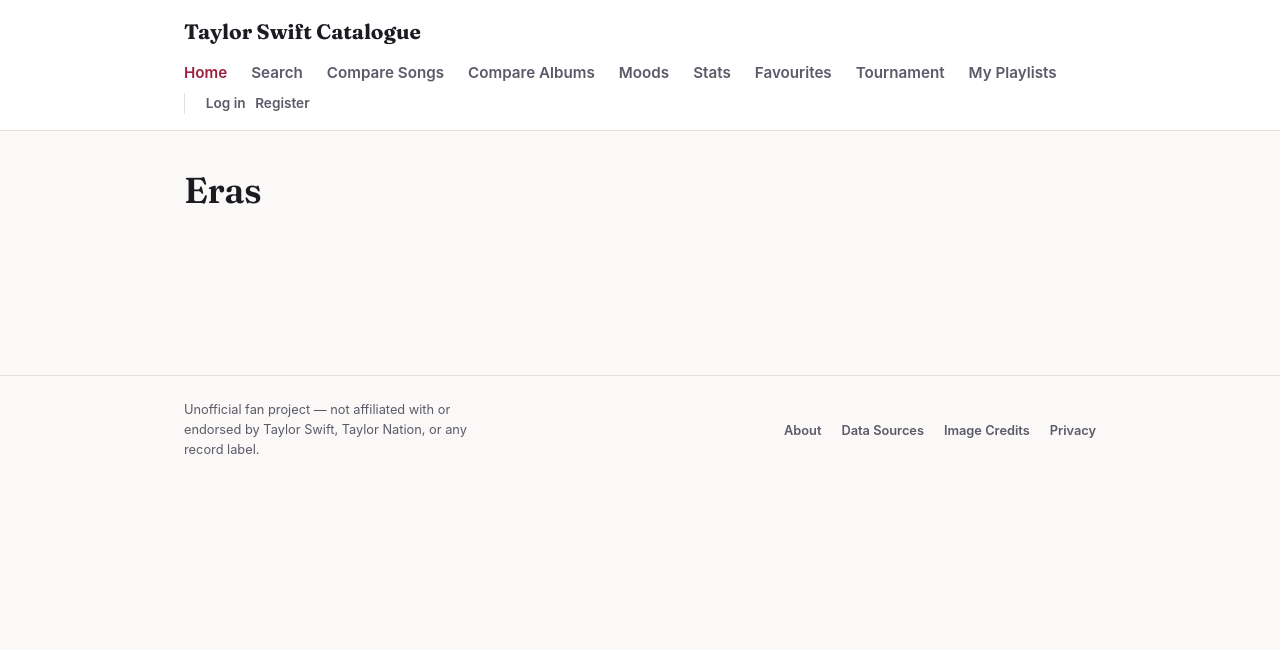
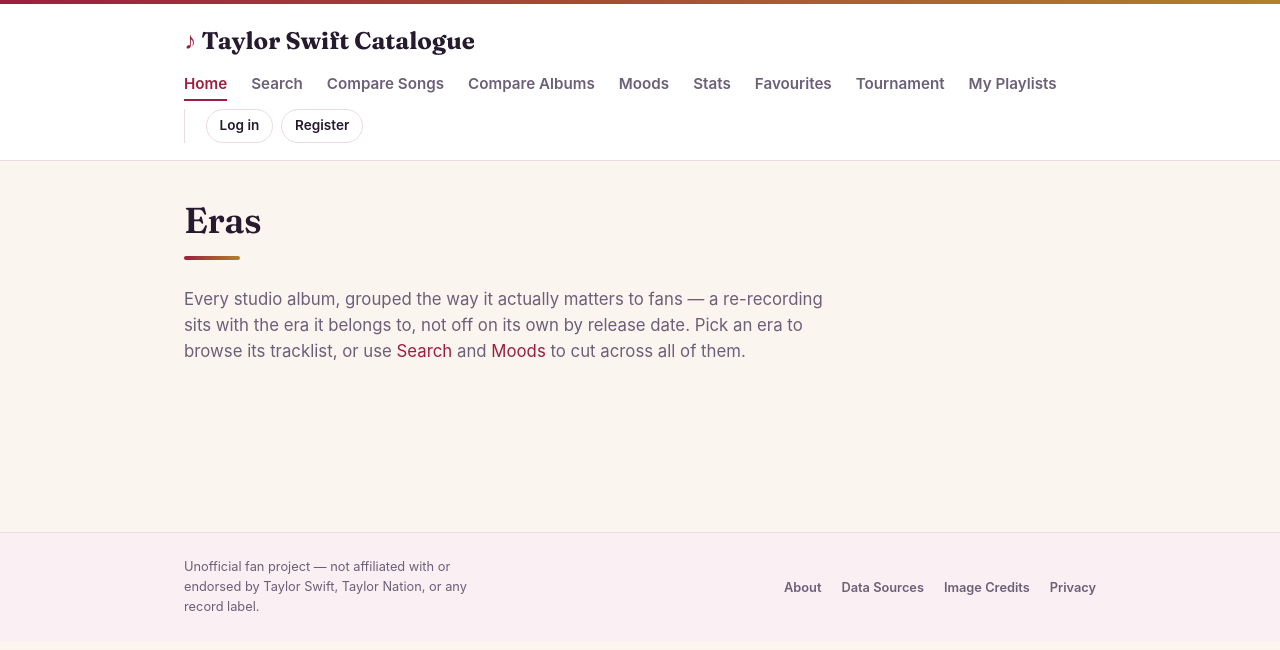
Before and after one commit to anniemcrook/taylor-swift-db, a PHP site: page / in a window 1280 px wide. Shown: the top 650 px of the page. Run offline with PHP 8.4, Linux system fonts and the light colour scheme; data that the repository does not hold is empty.

Commit message:
Full visual redesign: per-era colors, richer palette, header, cards
The first design pass (serif headings + a layout bug fix) wasn't
enough — user feedback was "the colours, the theme, the layout,
everything needs work." This is a genuine second pass, not another
round of tweaks.

Biggest change: homepage era cards now get a real accent colour
each, derived from the official coloured-heart emoji already in
sql/eras_seed.sql (green debut, gold Fearless, purple Speak Now,
etc.) via a new era_accent_color() helper and a CSS custom property
set per card. This does the most work in making the site feel like
this artist's catalogue instead of a generic template.

Also: a second accent colour (warm gold) alongside the existing
wine red for two-tone rhythm; warmer backgrounds and a tint colour
for alternating sections (footer, table zebra striping); a gradient
bar across the header plus pill-shaped login/register buttons; a
repeated gradient accent rule under every h1; coloured left/top
borders and hover lifts on cards site-wide; gradient button fills.

Fixed a real specificity bug found along the way: the new zebra
striping beat the existing shared-row highlight on Compare Albums
on even rows. Verified light and dark mode across every major page
with headless-Chrome screenshots before and after.

Co-Authored-By: Claude Sonnet 5 <noreply@anthropic.com>

```diff
--- a/backend/helpers.php
+++ b/backend/helpers.php
@@ -33,6 +33,31 @@ function recording_display_title(string $songTitle, string $versionType): string
         return $songTitle;
     }
     return $songTitle . ' (' . ucwords(format_version_type($versionType)) . ')';
+}
+
+// A hex accent colour per era, derived from the same official
+// coloured-heart emoji already verified in sql/eras_seed.sql (fan/
+// Taylor-Nation convention, not guessed) — used to give each era
+// card on the homepage its own identity instead of one flat accent
+// everywhere. Falls back to the site's default accent for any era
+// not listed (e.g. if a future era is added before this is updated).
+function era_accent_color(string $eraName): string
+{
+    return match ($eraName) {
+        'Taylor Swift' => '#3a9456',
+        'Fearless' => '#c9a227',
+        'Speak Now' => '#7c4dbf',
+        'Red' => '#b3263f',
+        '1989' => '#3fa9d6',
+        'reputation' => '#55555c',
+        'Lover' => '#e8699e',
+        'folklore' => '#8c8c93',
+        'evermore' => '#8b5e3c',
+        'Midnights' => '#33407a',
+        'The Tortured Poets Department' => '#9a958f',
+        'The Life of a Showgirl' => '#e2502f',
+        default => '#9c1f3f',
+    };
 }
 
 // Star toggle button for favouriting a song. Purely client-side —
--- a/backend/index.php
+++ b/backend/index.php
@@ -3,6 +3,7 @@
 require __DIR__ . '/config.php';
 require __DIR__ . '/auth.php';
 require __DIR__ . '/artwork.php';
+require __DIR__ . '/helpers.php';
 
 try {
     $pdo = new PDO("mysql:host=$host;dbname=$db;charset=utf8mb4", $user, $pass);
@@ -63,9 +64,16 @@ $currentNav = 'home';
     <?php include __DIR__ . '/nav.php'; ?>
     <main id="main">
         <h1>Eras</h1>
+        <p class="muted intro-text">
+            Every studio album, grouped the way it actually matters to
+            fans — a re-recording sits with the era it belongs to, not
+            off on its own by release date. Pick an era to browse its
+            tracklist, or use <a href="search.php">Search</a> and
+            <a href="moods.php">Moods</a> to cut across all of them.
+        </p>
         <ul class="era-grid">
             <?php foreach ($eras as $era): ?>
-            <li class="era-card">
+            <li class="era-card" style="--era-accent: <?= htmlspecialchars(era_accent_color($era['name'])) ?>;">
                 <div class="era-header">
                     <span class="era-icon" aria-hidden="true"><?= htmlspecialchars($era['icon'] ?? '') ?></span>
                     <span class="era-name"><?= htmlspecialchars($era['name']) ?></span>
--- a/backend/style.css
+++ b/backend/style.css
@@ -1,15 +1,22 @@
 :root {
-  --bg: #faf9f7;
+  --bg: #fbf5ef;
   --surface: #ffffff;
-  --text: #1c1b22;
-  --text-muted: #5c5968;
-  --border: #e4e0da;
+  --surface-tint: #faeff2;
+  --text: #251a2e;
+  --text-muted: #6c5f78;
+  --border: #ecdce2;
   --accent: #9c1f3f;
   --accent-hover: #7a1730;
   --accent-contrast: #ffffff;
-  --accent-wash: rgba(156, 31, 63, 0.07);
-  --radius: 10px;
-  --shadow: 0 1px 3px rgba(20, 16, 10, 0.08), 0 1px 2px rgba(20, 16, 10, 0.04);
+  --accent-wash: rgba(156, 31, 63, 0.08);
+  --accent-2: #b1812a;
+  --accent-2-hover: #96691c;
+  --accent-2-contrast: #2b1d05;
+  --accent-2-wash: rgba(177, 129, 42, 0.12);
+  --radius: 14px;
+  --radius-sm: 8px;
+  --shadow: 0 2px 8px rgba(40, 18, 28, 0.07), 0 1px 2px rgba(40, 18, 28, 0.05);
+  --shadow-lg: 0 18px 40px rgba(40, 18, 28, 0.14), 0 4px 12px rgba(40, 18, 28, 0.07);
   --focus-ring: 0 0 0 3px rgba(156, 31, 63, 0.35);
   --font-sans: -apple-system, BlinkMacSystemFont, "Segoe UI", Roboto, Helvetica,
     Arial, sans-serif;
@@ -102,10 +115,17 @@ input:focus-visible {
   border-bottom: 1px solid var(--border);
 }
 
+.site-header::before {
+  content: "";
+  display: block;
+  height: 4px;
+  background: linear-gradient(90deg, var(--accent), var(--accent-2));
+}
+
 .site-header-inner {
   max-width: 960px;
   margin: 0 auto;
-  padding: 1rem 1.5rem;
+  padding: 1.1rem 1.5rem;
   display: flex;
   align-items: center;
   justify-content: space-between;
@@ -115,10 +135,16 @@ input:focus-visible {
 
 .site-title {
   font-family: var(--font-display);
-  font-size: 1.3rem;
+  font-size: 1.5rem;
   font-weight: 700;
   letter-spacing: 0;
   color: var(--text);
+}
+
+.site-title::before {
+  content: "♪";
+  color: var(--accent);
+  margin-right: 0.35rem;
 }
 
 .site-title:hover {
@@ -143,23 +169,29 @@ input:focus-visible {
 }
 
 .site-nav a {
+  position: relative;
+  display: inline-block;
   color: var(--text-muted);
   font-weight: 600;
   font-size: 0.95rem;
+  padding-bottom: 0.2rem;
+  border-bottom: 2px solid transparent;
 }
 
 .site-nav a:hover {
   color: var(--accent);
+  text-decoration: none;
 }
 
 .site-nav a[aria-current="page"] {
   color: var(--accent);
+  border-bottom-color: var(--accent);
 }
 
 .auth-status {
   display: flex;
   align-items: center;
-  gap: 0.6rem;
+  gap: 0.5rem;
   font-size: 0.85rem;
   padding-left: 1.3rem;
   border-left: 1px solid var(--border);
@@ -167,15 +199,21 @@ input:focus-visible {
 
 .auth-status span {
   color: var(--text-muted);
+  font-weight: 600;
 }
 
 .auth-status a {
-  color: var(--text-muted);
+  color: var(--text);
   font-weight: 600;
+  padding: 0.35rem 0.8rem;
+  border-radius: 999px;
+  border: 1px solid var(--border);
 }
 
 .auth-status a:hover {
   color: var(--accent);
+  border-color: var(--accent);
+  text-decoration: none;
 }
 
 @media (max-width: 760px) {
@@ -208,10 +246,23 @@ h3 {
 }
 
 h1 {
+  position: relative;
   font-size: 2.25rem;
   font-weight: 600;
   letter-spacing: -0.01em;
-  margin: 0 0 1.25rem;
+  margin: 0 0 1.6rem;
+  padding-bottom: 0.7rem;
+}
+
+h1::after {
+  content: "";
+  position: absolute;
+  left: 0;
+  bottom: 0;
+  width: 56px;
+  height: 4px;
+  border-radius: 2px;
+  background: linear-gradient(90deg, var(--accent), var(--accent-2));
 }
 
 h2 {
@@ -229,6 +280,12 @@ p.muted,
   color: var(--text-muted);
 }
 
+.intro-text {
+  font-size: 1.05rem;
+  max-width: 62ch;
+  margin-bottom: 2rem;
+}
+
 /* --- Era grid (homepage) --- */
 
 .era-grid {
@@ -872,6 +974,7 @@ ol.plain-list li {
 /* --- Site footer --- */
 
 .site-footer {
+  background: var(--surface-tint);
   border-top: 1px solid var(--border);
   margin-top: 2rem;
 }
```
Also changed, not shown: other parts of backend/style.css (+68 -17 lines), TASKS.md (+64 -0 lines).
